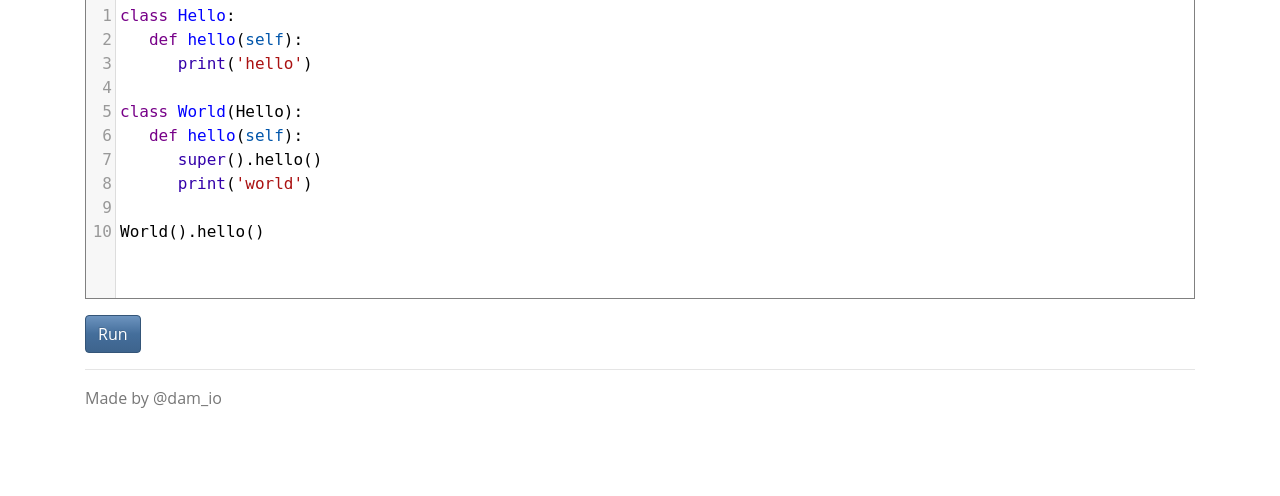
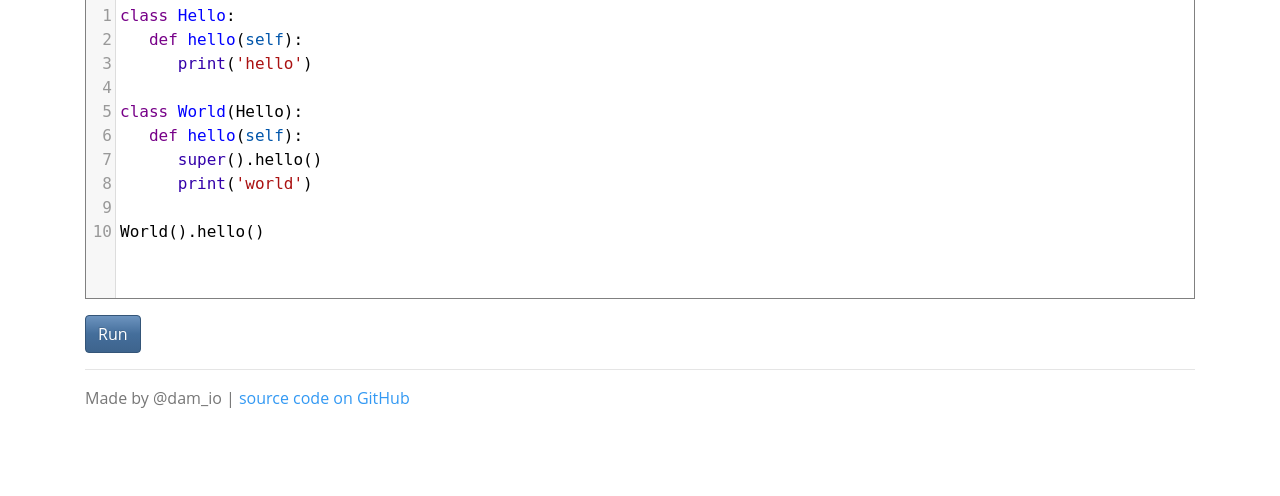
Before and after one commit to mdamien/python-3v4l, a Django app: page / in a window 1280 px wide. Shown: the part 83-579 px from the top of the page. Run offline with Django 3.2, Linux system fonts and the light colour scheme; parts of the project's set-up code (start-up, migrations or seed data) failed here and were passed over; some libraries are stand-ins or nearby versions.

Commit message:
add source code link

```diff
--- a/core/templates/base.html
+++ b/core/templates/base.html
@@ -31,7 +31,7 @@
         <div class="row">
           <div class="col-sm-12">
             <hr>
-            <p>Made by @dam_io</p>
+            <p>Made by @dam_io | <a href="https://github.com/mdamien/python-3v4l">source code on GitHub</a></p>
           </div>
         </div>
 
```
